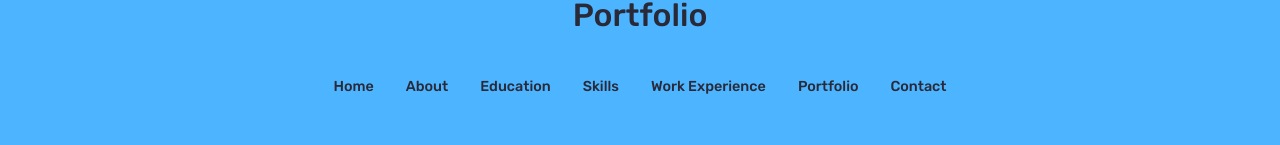
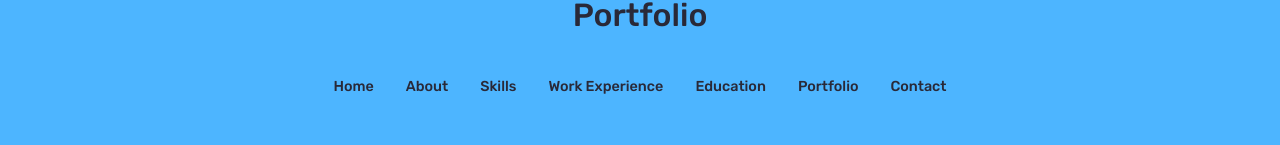
Before and after one commit to ruchik02/portfolio, a React (Create React App) app: page / in a window 1280 px wide. Shown: the part 5840-5985 px from the top of the page. Built offline with nearby package versions, Linux system fonts and the light colour scheme.

Commit message:
changes in footer

```diff
--- a/src/components/footer/Footer.jsx
+++ b/src/components/footer/Footer.jsx
@@ -17,13 +17,13 @@ const Footer = () => {
           <a href="#about">About</a>
         </li>
         <li>
-          <a href="#testimonials">Education</a>
-        </li>
-        <li>
           <a href="#experience">Skills</a>
         </li>
         <li>
           <a href="#services">Work Experience</a>
+        </li>
+        <li>
+          <a href="#testimonials">Education</a>
         </li>
         <li>
           <a href="#portfolio">Portfolio</a>
```
Also changed, not shown: 1 other file (tests, documents, lock files or other folders).
